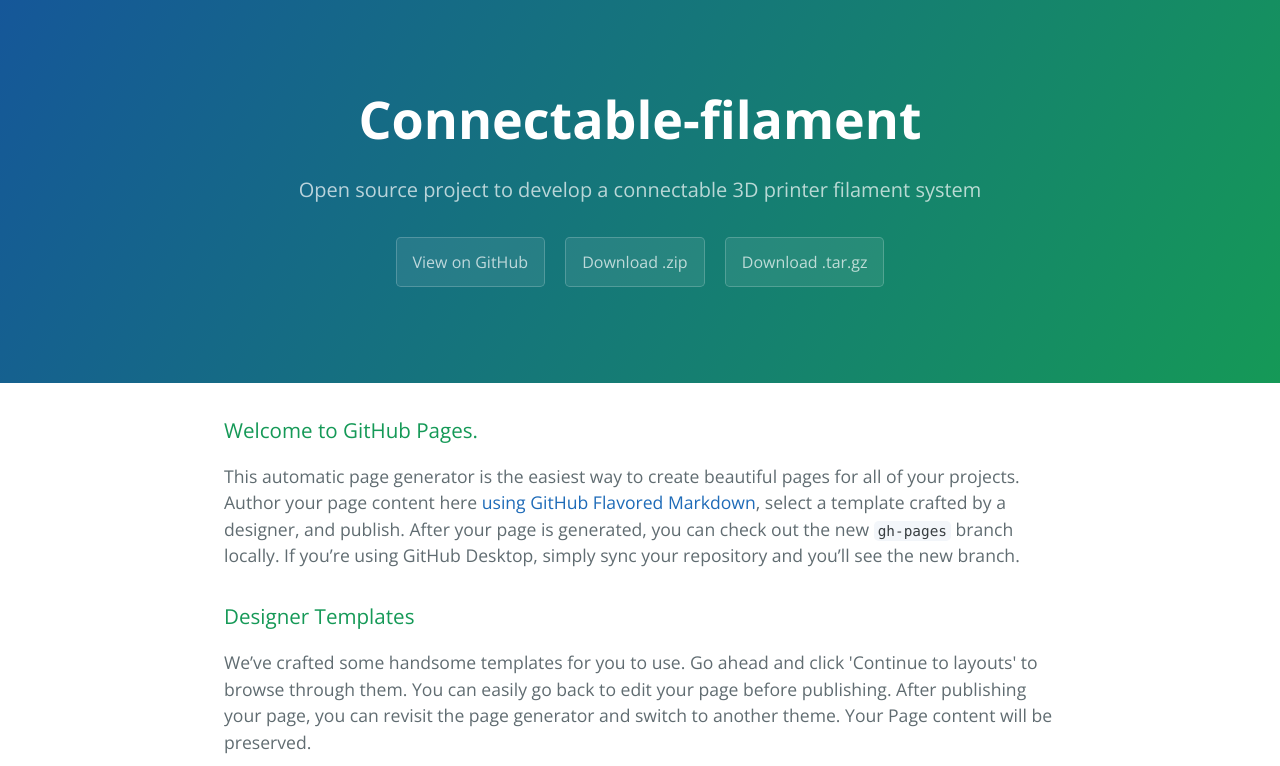
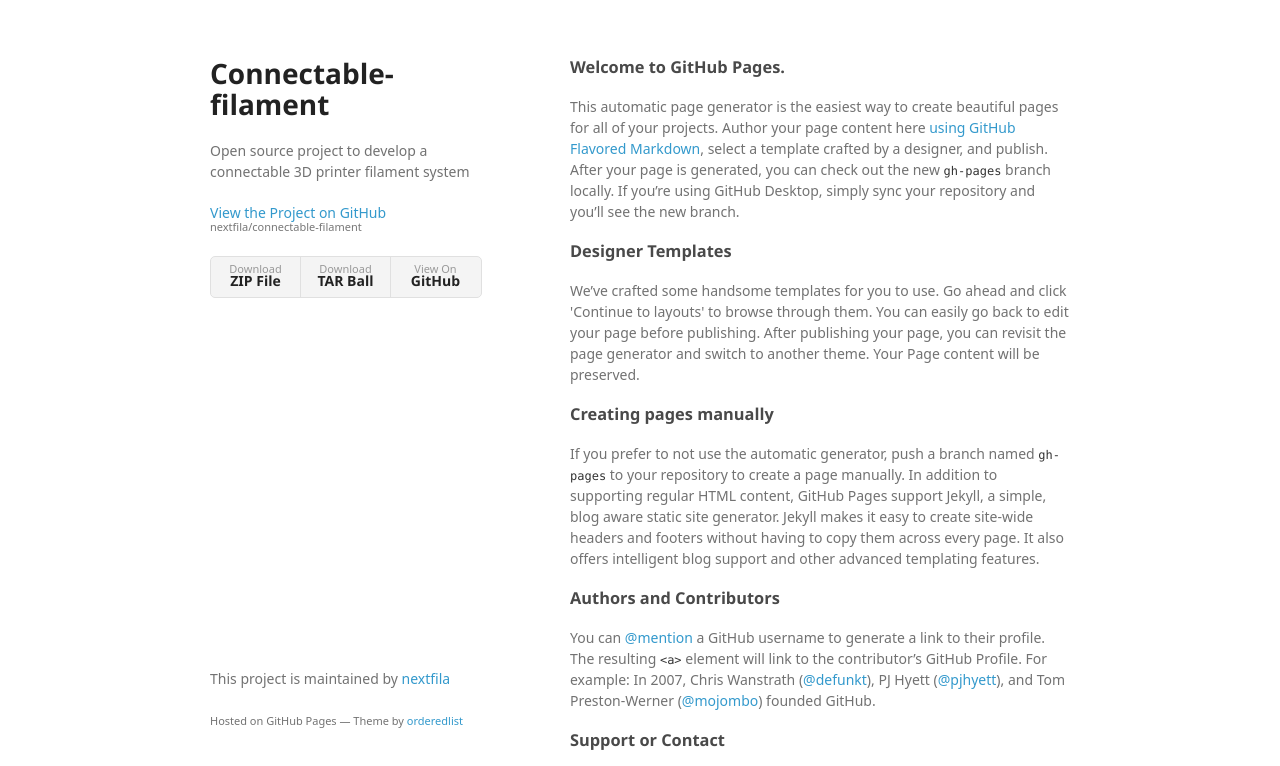
Before and after one commit to nextfila/connectable-filament, a plain HTML site: page index.html in a window 1280 px wide. Shown: the top 766 px of the page. Drawn offline with nearby package versions, Linux system fonts and the light colour scheme; a web font is replaced by a local one.

```diff
--- a/index.html
+++ b/index.html
@@ -1,25 +1,34 @@
-<!DOCTYPE html>
-<html lang="en-us">
+<!doctype html>
+<html>
   <head>
-    <meta charset="UTF-8">
+    <meta charset="utf-8">
+    <meta http-equiv="X-UA-Compatible" content="chrome=1">
     <title>Connectable-filament by nextfila</title>
-    <meta name="viewport" content="width=device-width, initial-scale=1">
-    <link rel="stylesheet" type="text/css" href="stylesheets/normalize.css" media="screen">
-    <link href='https://fonts.googleapis.com/css?family=Open+Sans:400,700' rel='stylesheet' type='text/css'>
-    <link rel="stylesheet" type="text/css" href="stylesheets/stylesheet.css" media="screen">
-    <link rel="stylesheet" type="text/css" href="stylesheets/github-light.css" media="screen">
+
+    <link rel="stylesheet" href="stylesheets/styles.css">
+    <link rel="stylesheet" href="stylesheets/github-light.css">
+    <meta name="viewport" content="width=device-width">
+    <!--[if lt IE 9]>
+    <script src="//html5shiv.googlecode.com/svn/trunk/html5.js"></script>
+    <![endif]-->
   </head>
   <body>
-    <section class="page-header">
-      <h1 class="project-name">Connectable-filament</h1>
-      <h2 class="project-tagline">Open source project to develop a connectable 3D printer filament system</h2>
-      <a href="https://github.com/nextfila/connectable-filament" class="btn">View on GitHub</a>
-      <a href="https://github.com/nextfila/connectable-filament/zipball/master" class="btn">Download .zip</a>
-      <a href="https://github.com/nextfila/connectable-filament/tarball/master" class="btn">Download .tar.gz</a>
-    </section>
+    <div class="wrapper">
+      <header>
+        <h1>Connectable-filament</h1>
+        <p>Open source project to develop a connectable 3D printer filament system</p>
 
-    <section class="main-content">
-      <h3>
+        <p class="view"><a href="https://github.com/nextfila/connectable-filament">View the Project on GitHub <small>nextfila/connectable-filament</small></a></p>
+
+
+        <ul>
+          <li><a href="https://github.com/nextfila/connectable-filament/zipball/master">Download <strong>ZIP File</strong></a></li>
+          <li><a href="https://github.com/nextfila/connectable-filament/tarball/master">Download <strong>TAR Ball</strong></a></li>
+          <li><a href="https://github.com/nextfila/connectable-filament">View On <strong>GitHub</strong></a></li>
+        </ul>
+      </header>
+      <section>
+        <h3>
 <a id="welcome-to-github-pages" class="anchor" href="#welcome-to-github-pages" aria-hidden="true"><span aria-hidden="true" class="octicon octicon-link"></span></a>Welcome to GitHub Pages.</h3>
 
 <p>This automatic page generator is the easiest way to create beautiful pages for all of your projects. Author your page content here <a href="https://guides.github.com/features/mastering-markdown/">using GitHub Flavored Markdown</a>, select a template crafted by a designer, and publish. After your page is generated, you can check out the new <code>gh-pages</code> branch locally. If you’re using GitHub Desktop, simply sync your repository and you’ll see the new branch.</p>
@@ -43,15 +52,13 @@
 <a id="support-or-contact" class="anchor" href="#support-or-contact" aria-hidden="true"><span aria-hidden="true" class="octicon octicon-link"></span></a>Support or Contact</h3>
 
 <p>Having trouble with Pages? Check out our <a href="https://help.github.com/pages">documentation</a> or <a href="https://github.com/contact">contact support</a> and we’ll help you sort it out.</p>
-
-      <footer class="site-footer">
-        <span class="site-footer-owner"><a href="https://github.com/nextfila/connectable-filament">Connectable-filament</a> is maintained by <a href="https://github.com/nextfila">nextfila</a>.</span>
-
-        <span class="site-footer-credits">This page was generated by <a href="https://pages.github.com">GitHub Pages</a> using the <a href="https://github.com/jasonlong/cayman-theme">Cayman theme</a> by <a href="https://twitter.com/jasonlong">Jason Long</a>.</span>
+      </section>
+      <footer>
+        <p>This project is maintained by <a href="https://github.com/nextfila">nextfila</a></p>
+        <p><small>Hosted on GitHub Pages &mdash; Theme by <a href="https://github.com/orderedlist">orderedlist</a></small></p>
       </footer>
-
-    </section>
-
+    </div>
+    <script src="javascripts/scale.fix.js"></script>
 
   </body>
 </html>
--- /dev/null
+++ b/javascripts/scale.fix.js
@@ -0,0 +1,17 @@
+var metas = document.getElementsByTagName('meta');
+var i;
+if (navigator.userAgent.match(/iPhone/i)) {
+  for (i=0; i<metas.length; i++) {
+    if (metas[i].name == "viewport") {
+      metas[i].content = "width=device-width, minimum-scale=1.0, maximum-scale=1.0";
+    }
+  }
+  document.addEventListener("gesturestart", gestureStart, false);
+}
+function gestureStart() {
+  for (i=0; i<metas.length; i++) {
+    if (metas[i].name == "viewport") {
+      metas[i].content = "width=device-width, minimum-scale=0.25, maximum-scale=1.6";
+    }
+  }
+}
--- /dev/null
+++ b/stylesheets/styles.css
@@ -0,0 +1,324 @@
+@font-face {
+  font-family: 'Noto Sans';
+  font-weight: 400;
+  font-style: normal;
+  src: url('../fonts/Noto-Sans-regular/Noto-Sans-regular.eot');
+  src: url('../fonts/Noto-Sans-regular/Noto-Sans-regular.eot?#iefix') format('embedded-opentype'),
+       local('Noto Sans'),
+       local('Noto-Sans-regular'),
+       url('../fonts/Noto-Sans-regular/Noto-Sans-regular.woff2') format('woff2'),
+       url('../fonts/Noto-Sans-regular/Noto-Sans-regular.woff') format('woff'),
+       url('../fonts/Noto-Sans-regular/Noto-Sans-regular.ttf') format('truetype'),
+       url('../fonts/Noto-Sans-regular/Noto-Sans-regular.svg#NotoSans') format('svg');
+}
+
+@font-face {
+  font-family: 'Noto Sans';
+  font-weight: 700;
+  font-style: normal;
+  src: url('../fonts/Noto-Sans-700/Noto-Sans-700.eot');
+  src: url('../fonts/Noto-Sans-700/Noto-Sans-700.eot?#iefix') format('embedded-opentype'),
+       local('Noto Sans Bold'),
+       local('Noto-Sans-700'),
+       url('../fonts/Noto-Sans-700/Noto-Sans-700.woff2') format('woff2'),
+       url('../fonts/Noto-Sans-700/Noto-Sans-700.woff') format('woff'),
+       url('../fonts/Noto-Sans-700/Noto-Sans-700.ttf') format('truetype'),
+       url('../fonts/Noto-Sans-700/Noto-Sans-700.svg#NotoSans') format('svg');
+}
+
+@font-face {
+  font-family: 'Noto Sans';
+  font-weight: 400;
+  font-style: italic;
+  src: url('../fonts/Noto-Sans-italic/Noto-Sans-italic.eot');
+  src: url('../fonts/Noto-Sans-italic/Noto-Sans-italic.eot?#iefix') format('embedded-opentype'),
+       local('Noto Sans Italic'),
+       local('Noto-Sans-italic'),
+       url('../fonts/Noto-Sans-italic/Noto-Sans-italic.woff2') format('woff2'),
+       url('../fonts/Noto-Sans-italic/Noto-Sans-italic.woff') format('woff'),
+       url('../fonts/Noto-Sans-italic/Noto-Sans-italic.ttf') format('truetype'),
+       url('../fonts/Noto-Sans-italic/Noto-Sans-italic.svg#NotoSans') format('svg');
+}
+
+@font-face {
+  font-family: 'Noto Sans';
+  font-weight: 700;
+  font-style: italic;
+  src: url('../fonts/Noto-Sans-700italic/Noto-Sans-700italic.eot');
+  src: url('../fonts/Noto-Sans-700italic/Noto-Sans-700italic.eot?#iefix') format('embedded-opentype'),
+       local('Noto Sans Bold Italic'),
+       local('Noto-Sans-700italic'),
+       url('../fonts/Noto-Sans-700italic/Noto-Sans-700italic.woff2') format('woff2'),
+       url('../fonts/Noto-Sans-700italic/Noto-Sans-700italic.woff') format('woff'),
+       url('../fonts/Noto-Sans-700italic/Noto-Sans-700italic.ttf') format('truetype'),
+       url('../fonts/Noto-Sans-700italic/Noto-Sans-700italic.svg#NotoSans') format('svg');
+}
+
+body {
+  background-color: #fff;
+  padding:50px;
+  font: 14px/1.5 "Noto Sans", "Helvetica Neue", Helvetica, Arial, sans-serif;
+  color:#727272;
+  font-weight:400;
+}
+
+h1, h2, h3, h4, h5, h6 {
+  color:#222;
+  margin:0 0 20px;
+}
+
+p, ul, ol, table, pre, dl {
+  margin:0 0 20px;
+}
+
+h1, h2, h3 {
+  line-height:1.1;
+}
+
+h1 {
+  font-size:28px;
+}
+
+h2 {
+  color:#393939;
+}
+
+h3, h4, h5, h6 {
+  color:#494949;
+}
+
+a {
+  color:#39c;
+  text-decoration:none;
+}
+
+a:hover {
+  color:#069;
+}
+
+a small {
+  font-size:11px;
+  color:#777;
+  margin-top:-0.3em;
+  display:block;
+}
+
+a:hover small {
+  color:#777;
+}
+
+.wrapper {
+  width:860px;
+  margin:0 auto;
+}
+
+blockquote {
+  border-left:1px solid #e5e5e5;
+  margin:0;
+  padding:0 0 0 20px;
+  font-style:italic;
+}
+
+code, pre {
+  font-family:Monaco, Bitstream Vera Sans Mono, Lucida Console, Terminal, Consolas, Liberation Mono, DejaVu Sans Mono, Courier New, monospace;
+  color:#333;
+  font-size:12px;
+}
+
+pre {
+  padding:8px 15px;
+  background: #f8f8f8;
+  border-radius:5px;
+  border:1px solid #e5e5e5;
+  overflow-x: auto;
+}
+
+table {
+  width:100%;
+  border-collapse:collapse;
+}
+
+th, td {
+  text-align:left;
+  padding:5px 10px;
+  border-bottom:1px solid #e5e5e5;
+}
+
+dt {
+  color:#444;
+  font-weight:700;
+}
+
+th {
+  color:#444;
+}
+
+img {
+  max-width:100%;
+}
+
+header {
+  width:270px;
+  float:left;
+  position:fixed;
+  -webkit-font-smoothing:subpixel-antialiased;
+}
+
+header ul {
+  list-style:none;
+  height:40px;
+  padding:0;
+  background: #f4f4f4;
+  border-radius:5px;
+  border:1px solid #e0e0e0;
+  width:270px;
+}
+
+header li {
+  width:89px;
+  float:left;
+  border-right:1px solid #e0e0e0;
+  height:40px;
+}
+
+header li:first-child a {
+  border-radius:5px 0 0 5px;
+}
+
+header li:last-child a {
+  border-radius:0 5px 5px 0;
+}
+
+header ul a {
+  line-height:1;
+  font-size:11px;
+  color:#999;
+  display:block;
+  text-align:center;
+  padding-top:6px;
+  height:34px;
+}
+
+header ul a:hover {
+  color:#999;
+}
+
+header ul a:active {
+  background-color:#f0f0f0;
+}
+
+strong {
+  color:#222;
+  font-weight:700;
+}
+
+header ul li + li + li {
+  border-right:none;
+  width:89px;
+}
+
+header ul a strong {
+  font-size:14px;
+  display:block;
+  color:#222;
+}
+
+section {
+  width:500px;
+  float:right;
+  padding-bottom:50px;
+}
+
+small {
+  font-size:11px;
+}
+
+hr {
+  border:0;
+  background:#e5e5e5;
+  height:1px;
+  margin:0 0 20px;
+}
+
+footer {
+  width:270px;
+  float:left;
+  position:fixed;
+  bottom:50px;
+  -webkit-font-smoothing:subpixel-antialiased;
+}
+
+@media print, screen and (max-width: 960px) {
+
+  div.wrapper {
+    width:auto;
+    margin:0;
+  }
+
+  header, section, footer {
+    float:none;
+    position:static;
+    width:auto;
+  }
+
+  header {
+    padding-right:320px;
+  }
+
+  section {
+    border:1px solid #e5e5e5;
+    border-width:1px 0;
+    padding:20px 0;
+    margin:0 0 20px;
+  }
+
+  header a small {
+    display:inline;
+  }
+
+  header ul {
+    position:absolute;
+    right:50px;
+    top:52px;
+  }
+}
+
+@media print, screen and (max-width: 720px) {
+  body {
+    word-wrap:break-word;
+  }
+
+  header {
+    padding:0;
+  }
+
+  header ul, header p.view {
+    position:static;
+  }
+
+  pre, code {
+    word-wrap:normal;
+  }
+}
+
+@media print, screen and (max-width: 480px) {
+  body {
+    padding:15px;
+  }
+
+  header ul {
+    width:99%;
+  }
+
+  header li, header ul li + li + li {
+    width:33%;
+  }
+}
+
+@media print {
+  body {
+    padding:0.4in;
+    font-size:12pt;
+    color:#444;
+  }
+}
```
